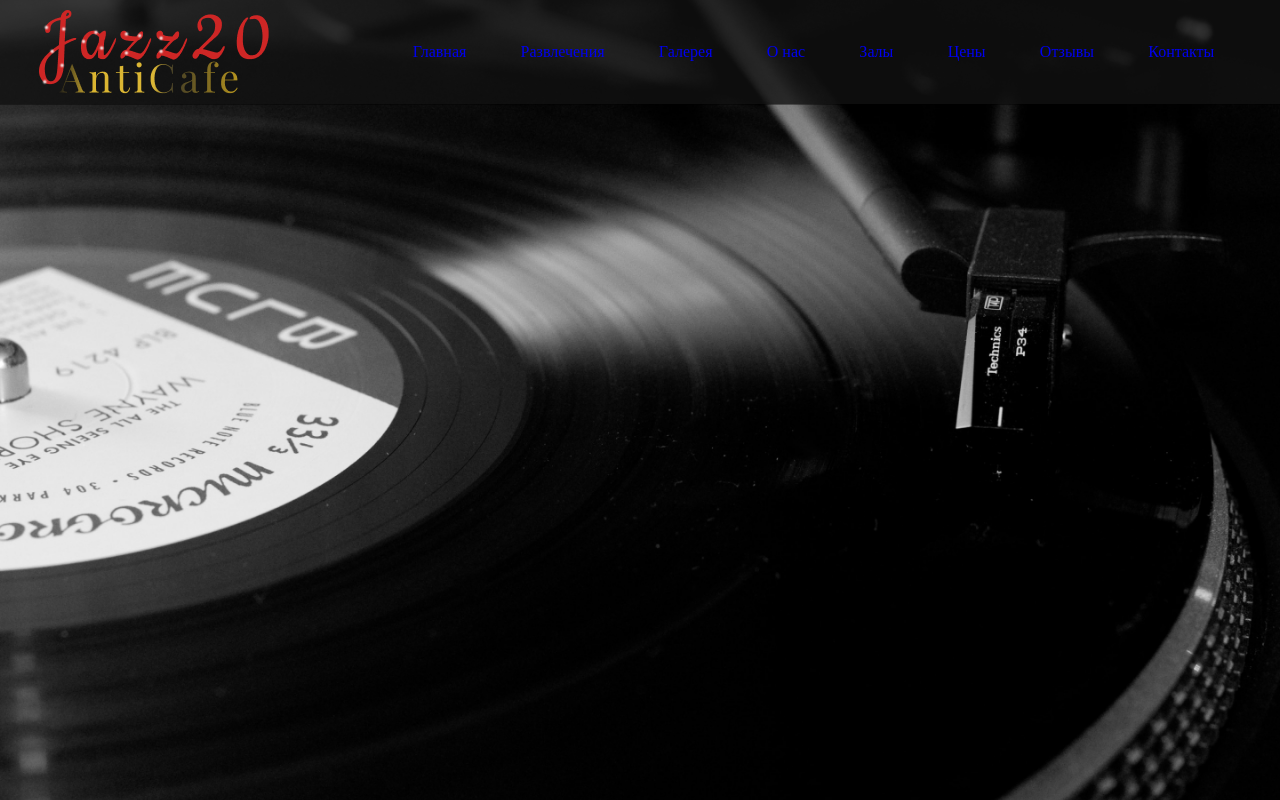
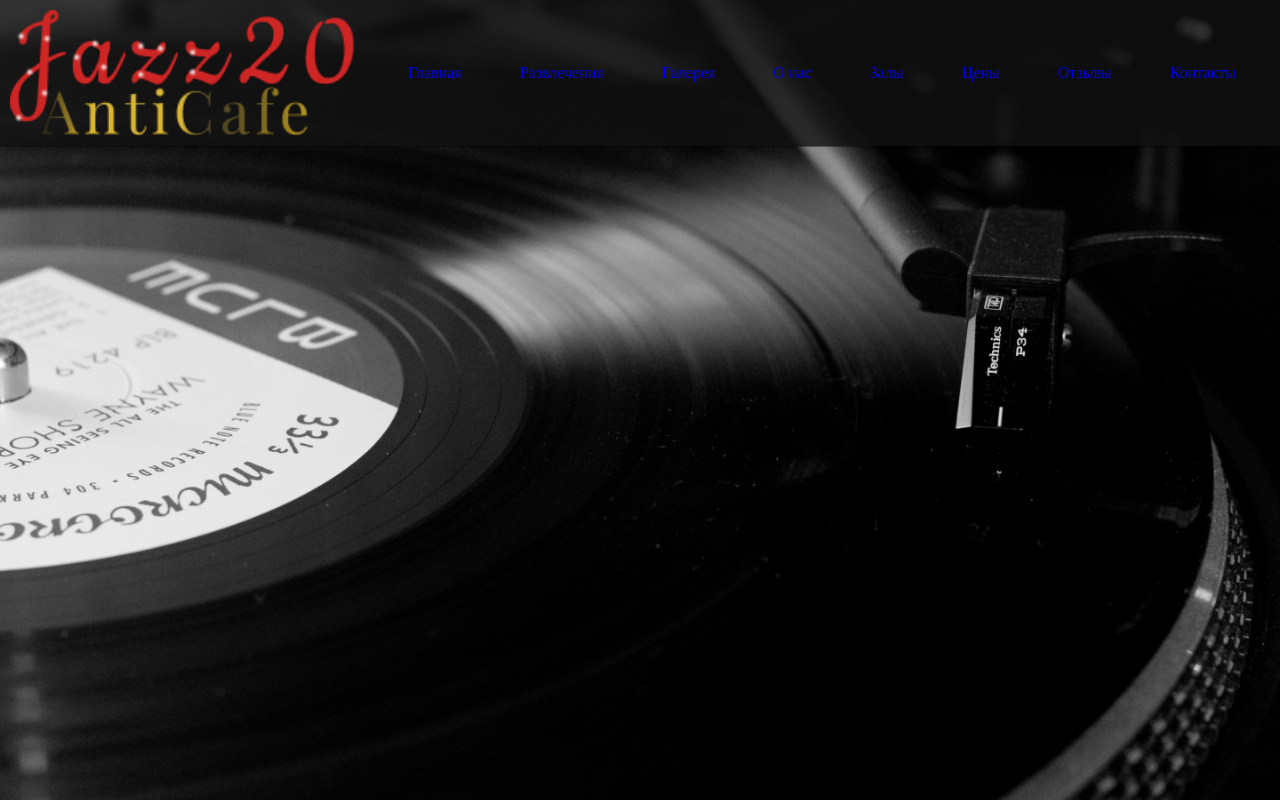
Before and after one commit to talaybekovErlan/anticafe, a plain HTML site: page index.html in a window 1280 px wide. Drawn offline with Linux system fonts and the light colour scheme.

Commit message:
header312

```diff
--- a/index.html
+++ b/index.html
@@ -12,14 +12,14 @@
         <nav class="header-nav">
             <img src="./img/logo.png" alt="Jazz20 - Anticafe" class="header-logo">
             <ul class="header-nav__menu">
-                <a class="header-nav__list" href="#">Главная</a>
-                <a class="header-nav__list" href="#">Развлечения</a>
-                <a class="header-nav__list" href="#">Галерея</a>
-                <a class="header-nav__list" href="#">О нас</a>
-                <a class="header-nav__list" href="#">Залы</a>
-                <a class="header-nav__list" href="#">Цены</a>
-                <a class="header-nav__list" href="#">Отзывы</a>
-                <a class="header-nav__list" href="#">Контакты</a>
+                <a class="nav__menu" href="#">Главная</a>
+                <a class="nav__menu" href="#">Развлечения</a>
+                <a class="nav__menu" href="#">Галерея</a>
+                <a class="nav__menu" href="#">О нас</a>
+                <a class="nav__menu" href="#">Залы</a>
+                <a class="nav__menu" href="#">Цены</a>
+                <a class="nav__menu" href="#">Отзывы</a>
+                <a class="nav__menu" href="#">Контакты</a>
             </ul>
         </nav>
         <div class="header-cont">
--- a/style.css
+++ b/style.css
@@ -1,3 +1,9 @@
+@font-face {
+    font-family: 'Montserrat';
+    src: url(./fonts/Montserrat-Medium.ttf);
+}
+
+
 *{
     box-sizing: border-box;
 }
@@ -10,6 +16,9 @@
     text-decoration: none;
 }
 
+ul {
+padding: 0;
+}
 /* HEADER */
 
 .header{
@@ -23,17 +32,19 @@
 .header-nav{
     display: flex;
     justify-content: space-around;
-    /* padding: 20px 0; */
     background: rgba(17, 17, 17, 0.79);
     box-shadow: 0px 1px 0px rgba(0, 0, 0, 0.4);
+    height: 18.2%;
 }
 
 .header-logo {
-    padding: 10px 0;
+    padding: 10px;
 }
 
 .header-nav__menu{
-    width: 70%;
+    margin : 0 5px;
+    padding: 0 10px;
+    width: 80%;
     display: flex;
     align-items: center;
     justify-content: space-around;
@@ -42,6 +53,11 @@
     background-repeat: no-repeat;
 }
 
+.{
+    font-family: 'Montserrat';
+    color: #FAFAFA;
+}
+
 
 .header-cont{
     margin: 150px 80px 70px;
```
